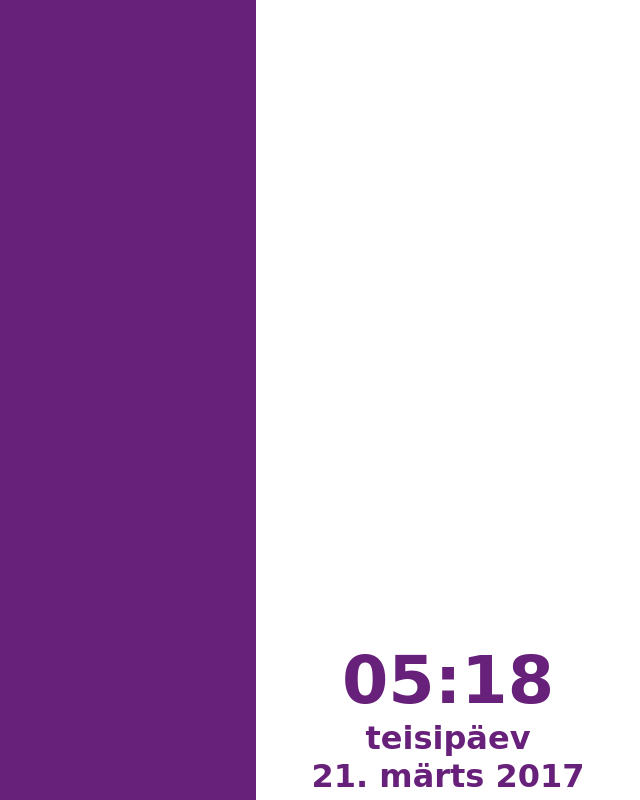
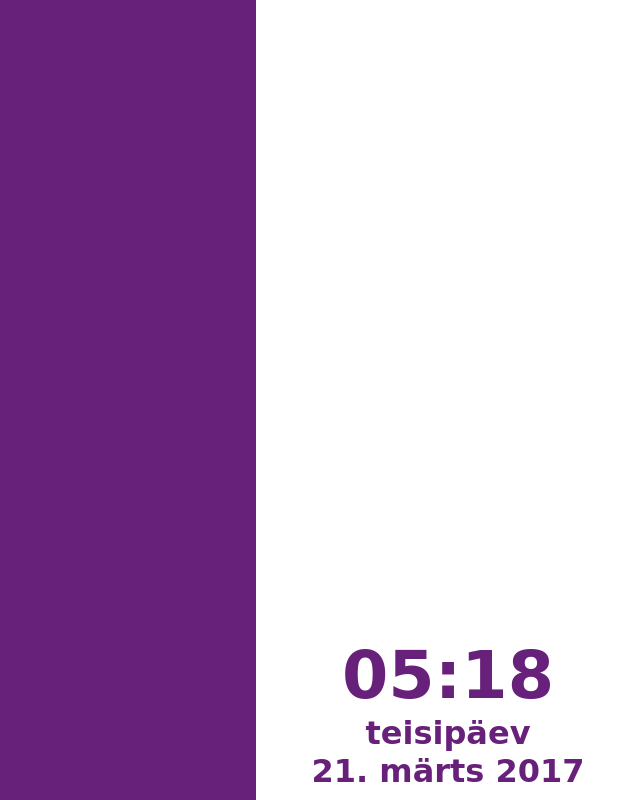
Before and after one commit to argoroots/EKAlobby, a website: page index.html in a window 1280 px wide. Shown: the whole page, without its empty margins (640-1280 px from the left). Drawn offline with nearby package versions, Linux system fonts and the light colour scheme; no server answers; a web font is replaced by a local one.

Commit message:
Style fixes

```diff
--- a/index.html
+++ b/index.html
@@ -59,7 +59,7 @@
             }
             #news-title {
                 display: block;
-                padding: 10px 20px 20px 20px;
+                padding: 15px 20px 20px 20px;
                 text-align: center;
                 font-weight: bold;
                 font-size: 20pt;
@@ -82,9 +82,9 @@
                 bottom: 0px;
                 z-index: 1000;
                 display: block;
-                padding-bottom: 5px;
+                padding-bottom: 10px;
                 width: 30%;
-                background: white;
+                background: rgba(255, 255, 255, 0.9);
                 color: #68217a;
                 text-align: center;
                 font-weight: bold;
```
